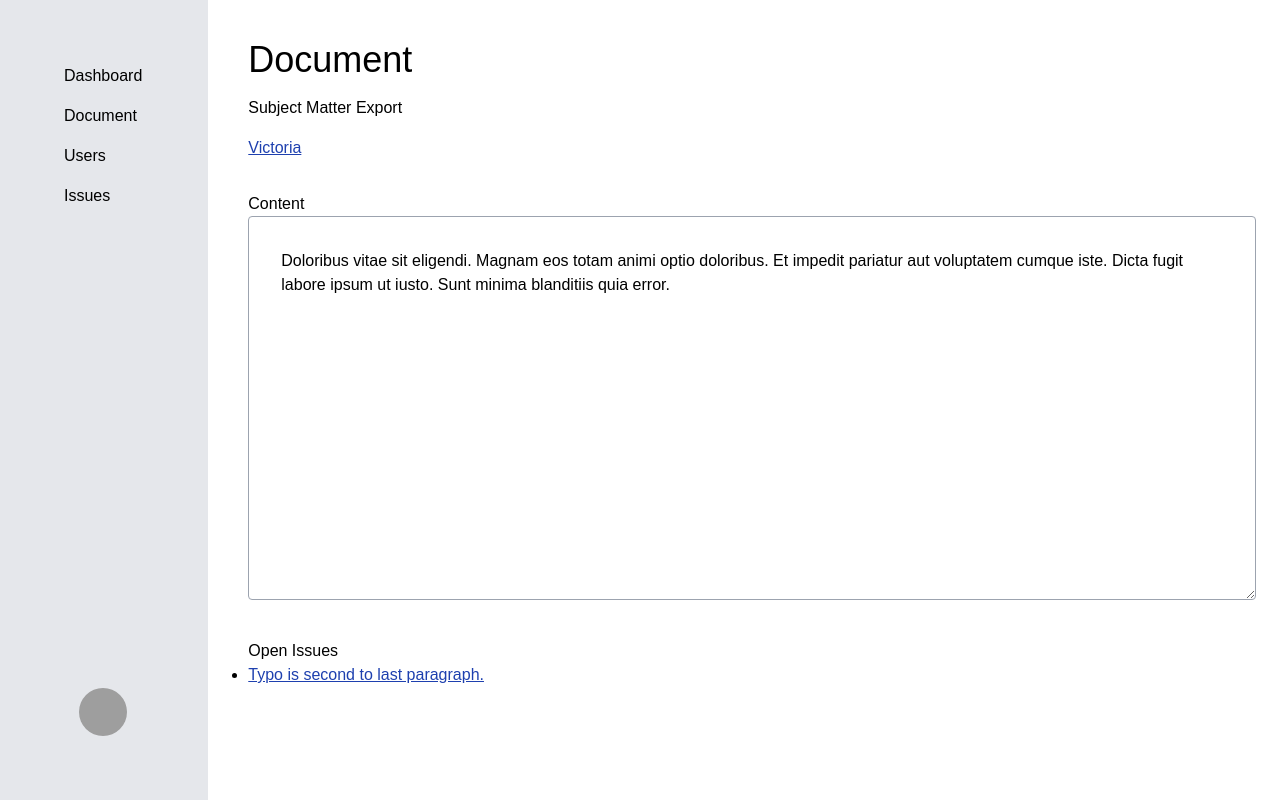
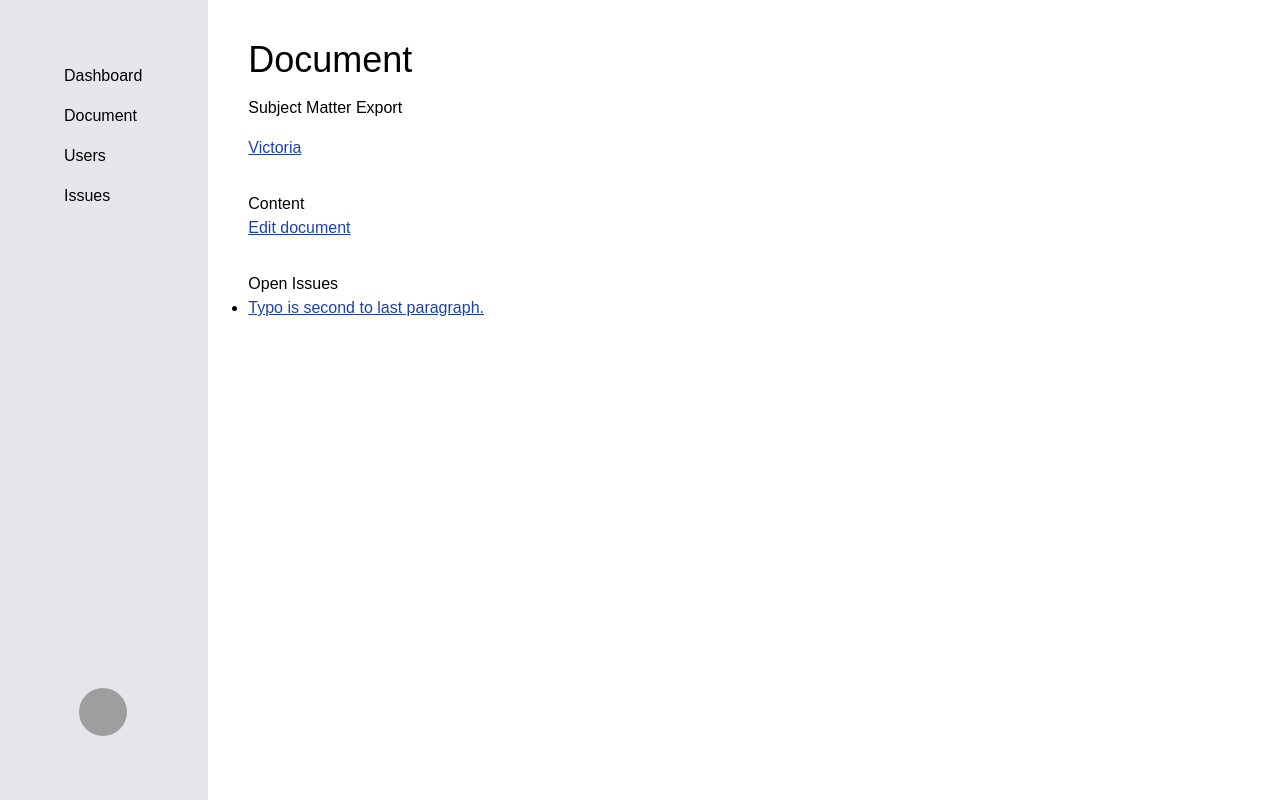
Before and after one commit to kjohnson/flow-panels, a React (Create React App) app: page /document in a window 1280 px wide. Built offline with nearby package versions, Linux system fonts and the light colour scheme; grey boxes are pictures that could not be loaded.

Commit message:
feature: Add Editor.js for document editing.

```diff
--- a/package.json
+++ b/package.json
@@ -4,6 +4,8 @@
   "private": true,
   "dependencies": {
     "@craco/craco": "^6.0.0",
+    "@editorjs/editorjs": "^2.19.1",
+    "@editorjs/paragraph": "^2.8.0",
     "@tailwindcss/postcss7-compat": "^2.0.2",
     "@testing-library/jest-dom": "^5.11.4",
     "@testing-library/react": "^11.1.0",
@@ -12,6 +14,7 @@
     "postcss": "^7",
     "react": "^17.0.1",
     "react-dom": "^17.0.1",
+    "react-editor-js": "^1.7.0",
     "react-router-dom": "^5.2.0",
     "react-scripts": "4.0.1",
     "tailwindcss": "npm:@tailwindcss/postcss7-compat",
--- a/src/App.js
+++ b/src/App.js
@@ -9,6 +9,7 @@ import Panel from "./components/Panel"
 import AccountNavigation from "./components/AccountNavigation"
 import UserPanel from "./components/Panels/User"
 import DocumentPanel from "./components/Panels/Document"
+import DocumentEditPanel from "./components/Panels/DocumentEdit"
 import IssuePanel from "./components/Panels/Issue"
 
 const resources = [
@@ -47,7 +48,12 @@ const nestedRoutes = resources.map(( resource ) => {
       component: () => <Panel title={title} back={resource.id}><NestedComponent /></Panel>
     }
   })
-}).flat()
+}).flat().concat([
+  {
+    path: "/document/edit",
+    component: () => <Panel title={"Content"} back={'document'}><DocumentEditPanel /></Panel>
+  }
+])
 
 console.log( routes )
 console.log( nestedRoutes )
--- a/src/components/Panels/Document.js
+++ b/src/components/Panels/Document.js
@@ -1,6 +1,7 @@
 import React from "react";
 import { Link } from "react-router-dom"
 import Panel from "../Panel"
+import EditorJs from 'react-editor-js'
 import Hyperlink from "../Hyperlink"
 
 export default function Document() {
@@ -12,10 +13,7 @@ export default function Document() {
             </div>
 
             <h3 className="mt-8">Content</h3>
-            <textarea
-                className="w-full h-96 p-8 border border-gray-400 rounded"
-                defaultValue="Doloribus vitae sit eligendi. Magnam eos totam animi optio doloribus. Et impedit pariatur aut voluptatem cumque iste. Dicta fugit labore ipsum ut iusto. Sunt minima blanditiis quia error."
-            />
+            <Hyperlink to="/document/edit">Edit document</Hyperlink>
 
             <h3 className="mt-8">Open Issues</h3>
             <ul className="list-disc">
--- /dev/null
+++ b/src/components/Panels/DocumentEdit.js
@@ -0,0 +1,21 @@
+import React from "react";
+import EditorJs from 'react-editor-js'
+
+export default function Document() {
+    return (
+        <>
+            <div className="w-full h-96 p-8 border border-gray-400 rounded">
+                <EditorJs data={{
+                    blocks: [
+                        {
+                            type: "paragraph",
+                            data: {
+                                text: "Doloribus vitae sit eligendi. Magnam eos totam animi optio doloribus. Et impedit pariatur aut voluptatem cumque iste. Dicta fugit labore ipsum ut iusto. Sunt minima blanditiis quia error.",
+                            }
+                        }
+                    ]
+                }} />
+            </div>
+        </>
+    )
+}
```
Also changed, not shown: 1 other file (tests, documents, lock files or other folders).
